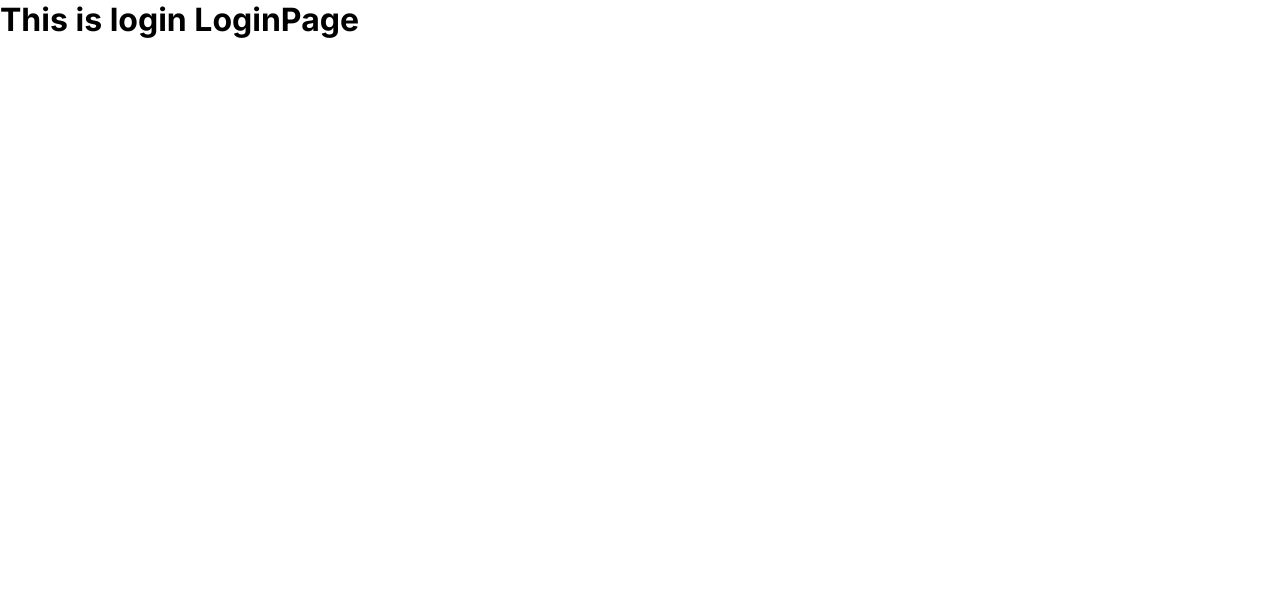
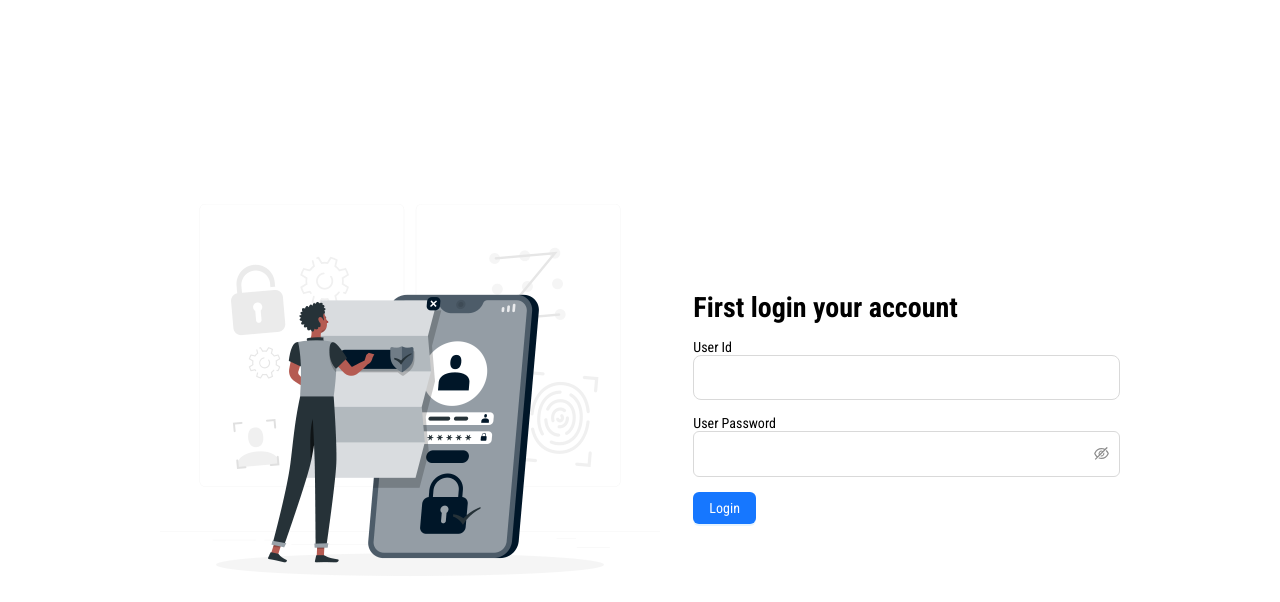
Before and after one commit to meraj2085/university-management-frontend, a Next.js app: page /login in a window 1280 px wide. Shown: the top 602 px of the page. Built offline with nearby package versions, Linux system fonts and the light colour scheme.

Commit message:
Adding font

```diff
--- a/src/app/globals.css
+++ b/src/app/globals.css
@@ -1,5 +1,8 @@
+@import url("https://fonts.googleapis.com/css2?family=Roboto+Condensed:wght@300;400;700&display=swap");
+
 * {
   box-sizing: border-box;
   padding: 0;
   margin: 0;
+  font-family: "Roboto Condensed", sans-serif;
 }
--- a/src/app/login/page.tsx
+++ b/src/app/login/page.tsx
@@ -1,10 +1,64 @@
-import React from "react";
+"use client";
+import { Button, Col, Input, Row } from "antd";
+import loginImage from "../../assets/login.png";
+import Image from "next/image";
+import Form from "@/components/Forms/Form";
+import FormInput from "@/components/Forms/FormInput";
+import { SubmitHandler } from "react-hook-form";
+
+type FormValues = {
+  id: string;
+  password: string;
+};
 
 const LoginPage = () => {
+  const onSubmit: SubmitHandler<FormValues> = (data) => {
+    try {
+      console.log(data);
+    } catch (err) {}
+  };
   return (
-    <div>
-      <h1>This is login LoginPage</h1>
-    </div>
+    <Row
+      justify="center"
+      align="middle"
+      style={{
+        minHeight: "100vh",
+      }}
+    >
+      <Col sm={12} md={16} lg={10}>
+        <Image src={loginImage} width={500} alt="login image" />
+      </Col>
+      <Col sm={12} md={8} lg={8}>
+        <h1
+          style={{
+            margin: "15px 0px",
+          }}
+        >
+          First login your account
+        </h1>
+        <div>
+          <Form submitHandler={onSubmit}>
+            <div>
+              <FormInput name="id" type="text" size="large" label="User Id" />
+            </div>
+            <div
+              style={{
+                margin: "15px 0px",
+              }}
+            >
+              <FormInput
+                name="password"
+                type="password"
+                label="User Password"
+              />
+            </div>
+            <Button type="primary" htmlType="submit">
+              Login
+            </Button>
+          </Form>
+        </div>
+      </Col>
+    </Row>
   );
 };
 
--- /dev/null
+++ b/src/components/Forms/Form.tsx
@@ -0,0 +1,31 @@
+"use client";
+
+import { ReactElement, ReactNode } from "react";
+import { useForm, FormProvider, SubmitHandler } from "react-hook-form";
+
+type FormConfig = { defaultValues?: Record<string, any> };
+type FormProps = {
+  children?: ReactElement | ReactNode;
+  submitHandler: SubmitHandler<any>;
+} & FormConfig;
+
+const Form = ({ children, submitHandler, defaultValues }: FormProps) => {
+  const formConfig: FormConfig = {};
+  if (!!defaultValues) formConfig["defaultValues"] = defaultValues;
+  const methods = useForm<FormProps>(formConfig);
+
+  const { handleSubmit, reset } = methods;
+
+  const onSubmit = (data: any) => {
+    submitHandler(data);
+    reset();
+  };
+
+  return (
+    <FormProvider {...methods}>
+      <form onSubmit={handleSubmit(onSubmit)}>{children}</form>
+    </FormProvider>
+  );
+};
+
+export default Form;
--- /dev/null
+++ b/src/components/Forms/FormInput.tsx
@@ -0,0 +1,60 @@
+"use client";
+
+import { Input } from "antd";
+import { useFormContext, Controller } from "react-hook-form";
+interface IInput {
+  name: string;
+  type?: string;
+  size?: "large" | "small";
+  value?: string | string[] | undefined;
+  id?: string;
+  placeholder?: string;
+  validation?: object;
+  label?: string;
+}
+
+const FormInput = ({
+  name,
+  type,
+  size,
+  value,
+  id,
+  placeholder,
+  validation,
+  label,
+}: IInput) => {
+  const { control } = useFormContext();
+
+  return (
+    <>
+      {label ? label : null}
+      <Controller
+        control={control}
+        name={name}
+        render={({ field }) =>
+          type === "password" ? (
+            <Input.Password
+              type={type}
+              size={size}
+              placeholder={placeholder}
+              style={{ fontSize: "15px", padding: "10px" }}
+              {...field}
+              value={value ? value : field.value}
+            />
+          ) : (
+            <Input
+              type={type}
+              size={size}
+              placeholder={placeholder}
+              style={{ fontSize: "15px", padding: "10px" }}
+              {...field}
+              value={value ? value : field.value}
+            />
+          )
+        }
+      />
+    </>
+  );
+};
+
+export default FormInput;
```
Also changed, not shown: src/components/ui/Contents.tsx (+24 -3 lines), src/components/ui/UMBreadCrumb.tsx (added, +35 -0 lines), src/assets/login.png (added).
